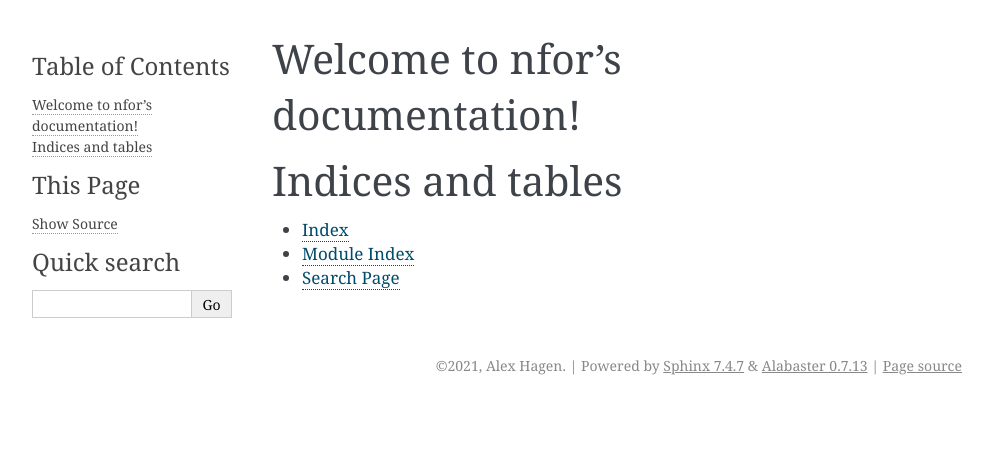
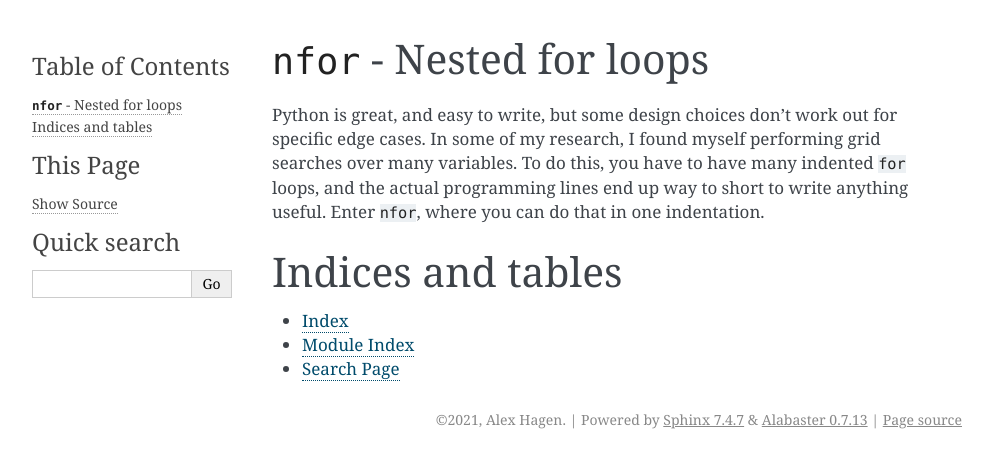
Before and after one commit to alexhagen/nfor, a Sphinx documentation site: the page built from doc/source/index.rst, in a window 1280 px wide. Shown: the top 468 px of the page, without its empty margins (148-1141 px from the left). Built offline with Sphinx 7.4.7, drawn with Linux system fonts in a browser that asks for light colours.

Commit message:
writing documentation

```diff
--- a/doc/source/index.rst
+++ b/doc/source/index.rst
@@ -1,10 +1,9 @@
-.. nfor documentation master file, created by
-   sphinx-quickstart on Thu Feb  4 07:51:03 2021.
-   You can adapt this file completely to your liking, but it should at least
-   contain the root `toctree` directive.
+.. nfor documentation master file
 
-Welcome to nfor's documentation!
-================================
+``nfor`` - Nested for loops
+===========================
+
+Python is great, and easy to write, but some design choices don’t work out for specific edge cases.  In some of my research, I found myself performing grid searches over many variables. To do this, you have to have many indented ``for`` loops, and the actual programming lines end up way to short to write anything useful.  Enter ``nfor``, where you can do that in one indentation.
 
 .. toctree::
    :maxdepth: 2
```
